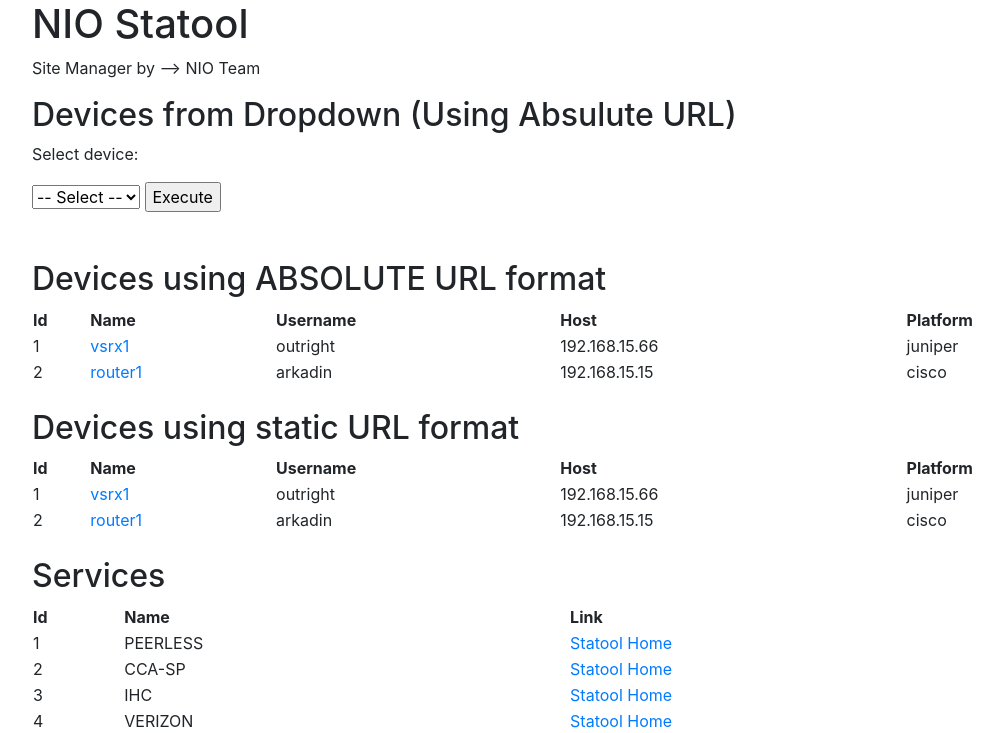
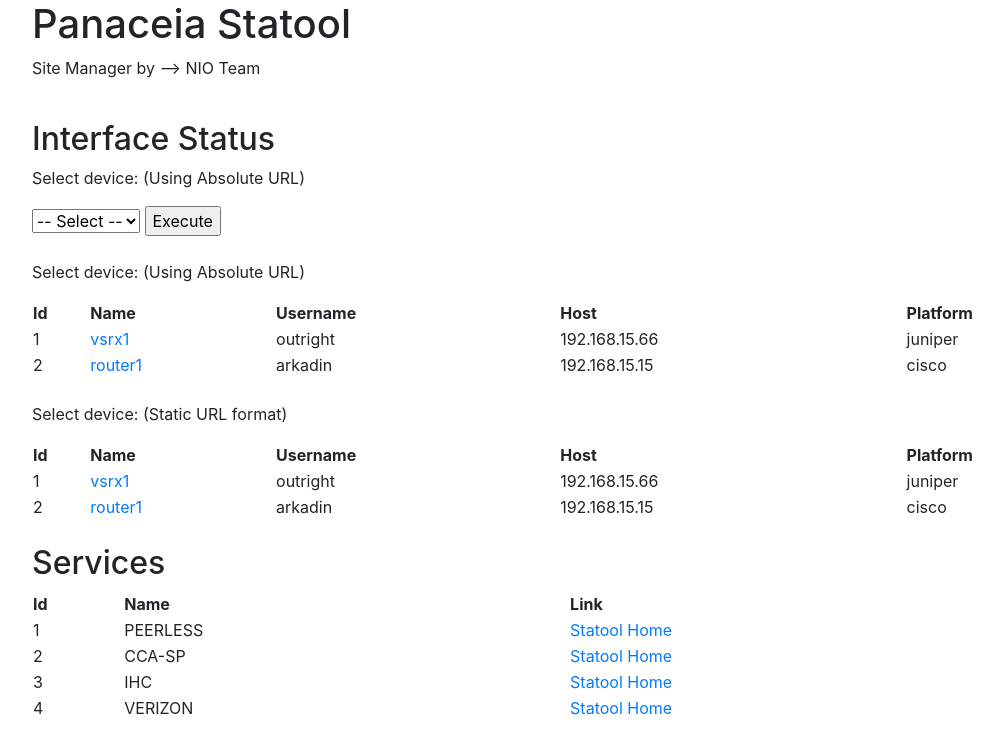
Before and after one commit to arkadin-calvarez/django, a Django app: page /statool/ in a window 1280 px wide. Shown: the top 733 px of the page, without its empty margins (53-1056 px from the left). Run offline with Django 3.2, Linux system fonts and the light colour scheme; data comes from the database, SQL or seed files in the repository; some libraries are stand-ins or nearby versions.

Commit message:
Fixing names and indentations

```diff
--- a/CABE/statool/templates/base.html
+++ b/CABE/statool/templates/base.html
@@ -2,7 +2,7 @@
 <html lang="en">
 <head>
     <meta charset="UTF-8">
-    <title>NIO Statool</title>
+    <title>Panaceia Statool</title>
     <link rel="stylesheet" href="https://stackpath.bootstrapcdn.com/bootstrap/4.3.1/css/bootstrap.min.css"
         integrity="sha384-ggOyR0iXCbMQv3Xipma34MD+dH/1fQ784/j6cY/iJTQUOhcWr7x9JvoRxT2MZw1T" crossorigin="anonymous">
 </head>
@@ -10,9 +10,10 @@
     <div class="container">
         <h1>{{ title }}</h1>
         <p>Site Manager by --> {{ owner }}</p>
-
-        <h2>Devices from Dropdown (Using Absulute URL)</h2>
-        <p>Select device:</p>
+        &nbsp;
+        &nbsp;
+        <h2>Interface Status</h2>
+        <p>Select device: (Using Absolute URL)</p>
         <form>
             <select name="device_id" id="device_id">
                 <option disabled="true" selected>-- Select --</option>
@@ -22,9 +23,9 @@
             </select>
             <input type="button" value="Execute" onClick="window.open(device_id.value,'newtab'+device_id.value)">
         </form>
-        <br>
-        <br>
-        <h2>Devices using ABSOLUTE URL format</h2>
+        &nbsp;
+        &nbsp;
+        <p>Select device: (Using Absolute URL)</p>
         <table style="width:100%">
             <tr>
                 <th>Id</th>
@@ -45,7 +46,7 @@
         </table>
         &nbsp;
         &nbsp;
-        <h2>Devices using static URL format</h2>
+        <p>Select device: (Static URL format)</p>
         <table style="width:100%">
             <tr>
                 <th>Id</th>
--- a/CABE/statool/templates/device.html
+++ b/CABE/statool/templates/device.html
@@ -9,6 +9,8 @@
 <body>
     <div class="container">
         <h2>{{ device.name }} ({{ device.host }}) - Interfaces </h2>
+        &nbsp;
+        &nbsp;
         <table style="width:100%">
             <tr>
                 <th>Interface name</th>
--- a/CABE/statool/views.py
+++ b/CABE/statool/views.py
@@ -25,7 +25,7 @@ def statool(request: HttpRequest) -> HttpResponse:
     devices = Device.objects.all()
     services = Service.objects.all()
     context = {
-        'title' : 'NIO Statool',
+        'title' : 'Panaceia Statool',
         'owner' : 'NIO Team',
         'devices' : devices,    #This is directly used in base.html (in FOR loops) to call/print devices
         'services' : services
```
